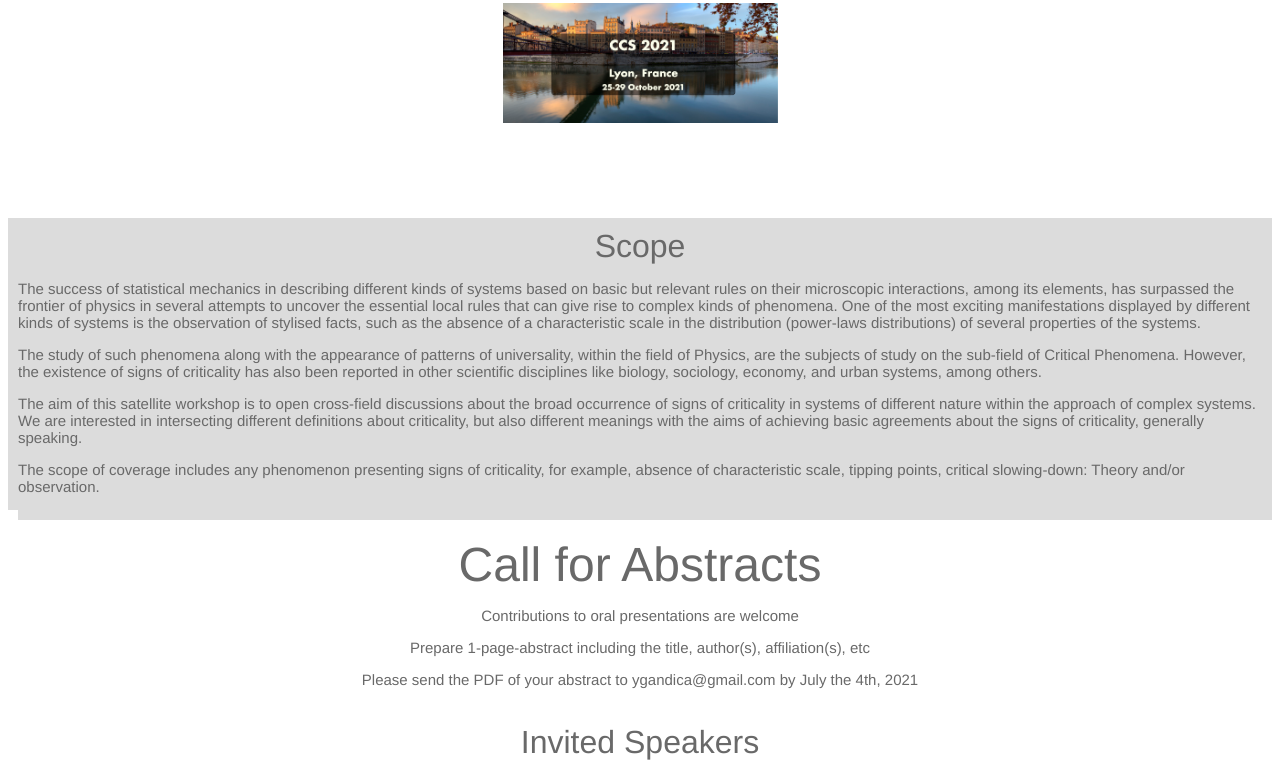
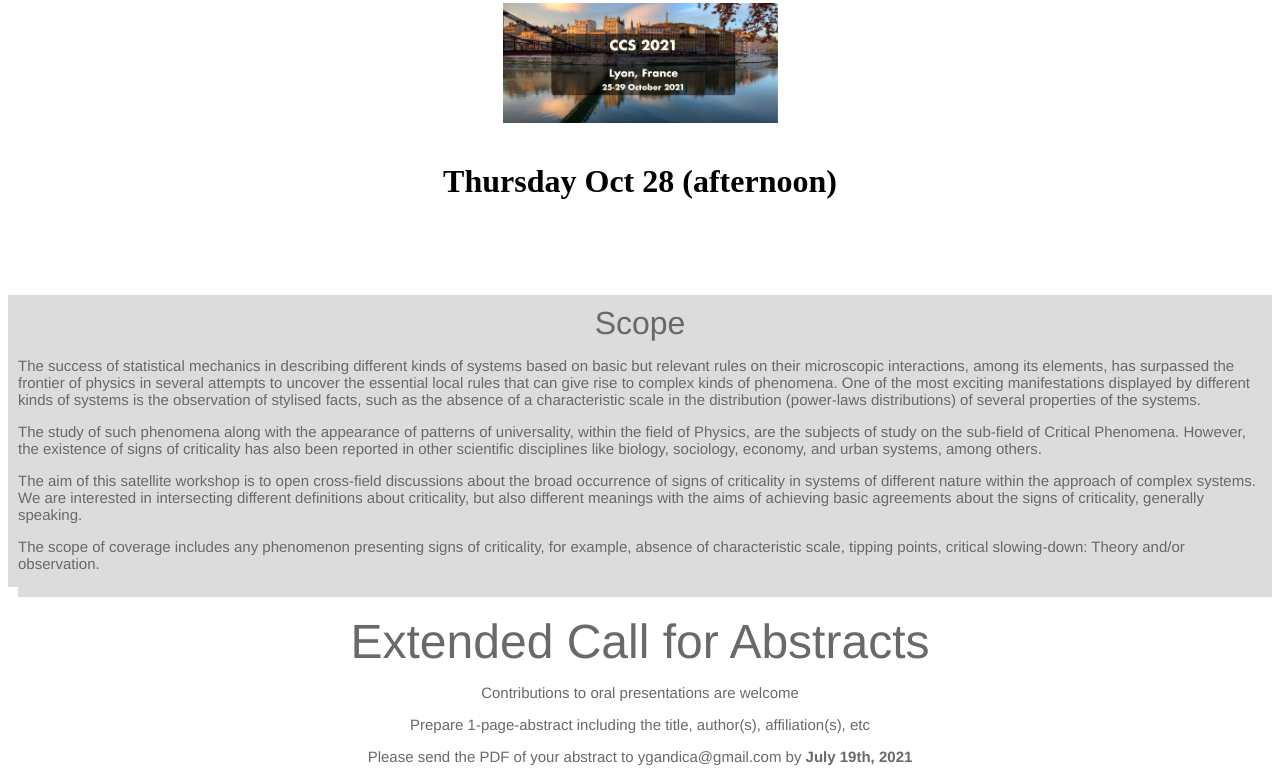
Before and after one commit to yerali/criticalitysystems2, a plain HTML site: page index.html in a window 1280 px wide. Shown: the part 681-1458 px from the top of the page. Drawn offline with Linux system fonts and the light colour scheme.

Commit message:
extebding deadline

```diff
--- a/index.html
+++ b/index.html
@@ -22,6 +22,11 @@
 
 <H2 ALIGN=CENTER> <img src="ccs.jpg", WIDTH=275/>  </H2>
 
+<H3 ALIGN=CENTER>
+<FONT SIZE=6> Thursday Oct 28 (afternoon)
+</H3>
+
+
 <p class="bottom-three">  </p>
 
 <footer>
@@ -42,10 +47,10 @@ The aim of this satellite workshop is to open cross-field discussions about the
 
 <footer2>
 <A name="call"></A>
-  <FONT SIZE=8> <CENTER> Call for Abstracts </CENTER> </FONT>
+  <FONT SIZE=8> <CENTER> Extended Call for Abstracts </CENTER> </FONT>
 <p > Contributions to oral presentations are welcome  </p >
 <p > Prepare 1-page-abstract including the title, author(s), affiliation(s), etc </p >
-<p > Please send the PDF of your abstract to ygandica@gmail.com by July the 4th, 2021 </p >
+<p > Please send the PDF of your abstract to ygandica@gmail.com by <b> July 19th, 2021 </b> </p >
 </footer2>
 
 <footer3>
```
